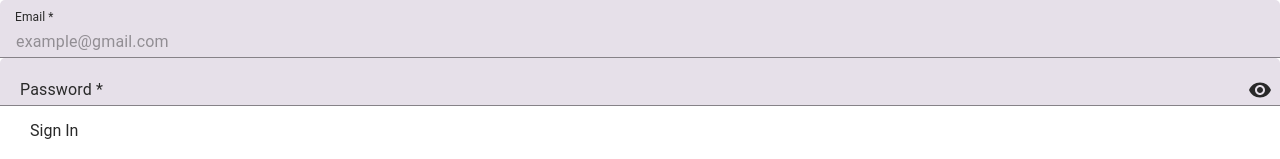
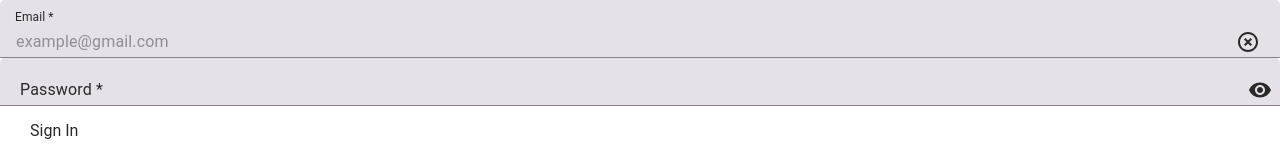
Before and after one commit to tetiana-kozak/restaurant-booking-system, a React (Create React App) app: page / in a window 1280 px wide. Shown: the top 159 px of the page. Built offline with nearby package versions, Linux system fonts and the light colour scheme.

Commit message:
feat: add clear input styles

```diff
--- a/src/components/Inputs/TextInput/TextInput.scss
+++ b/src/components/Inputs/TextInput/TextInput.scss
@@ -23,3 +23,12 @@
 .MuiFormHelperText-root {
   @apply text-error pl-16  m-0 p-0 absolute bottom-[-20px] left-0;
 }
+
+.input-clear-icon,
+.MuiSelect-icon {
+  @apply mr-20 cursor-pointer;
+}
+
+.css-1rb63tl-MuiInputBase-root-MuiInput-root {
+  @apply items-start;
+}
--- a/src/components/Inputs/TextInput/TextInput.tsx
+++ b/src/components/Inputs/TextInput/TextInput.tsx
@@ -1,4 +1,5 @@
 import { FormControl, FormHelperText, TextField } from '@mui/material'
+import HighlightOffIcon from '@mui/icons-material/HighlightOff'
 import { useField } from 'formik'
 import './TextInput.scss'
 
@@ -20,7 +21,16 @@ const TextInput = ({ ...props }: Props) => {
         InputLabelProps={{
           shrink: true,
         }}
+        InputProps={{
+          endAdornment: (
+            <HighlightOffIcon
+              fontSize={'medium'}
+              className="input-clear-icon"
+            />
+          ),
+        }}
       />
+
       {meta.touched && meta.error ? (
         <FormHelperText className="error">{meta.error}</FormHelperText>
       ) : null}
--- a/src/components/Inputs/TextInput/TextareaInput.tsx
+++ b/src/components/Inputs/TextInput/TextareaInput.tsx
@@ -1,4 +1,5 @@
 import { FormControl, FormHelperText, TextField } from '@mui/material'
+import HighlightOffIcon from '@mui/icons-material/HighlightOff'
 import { useField } from 'formik'
 
 type Props = {
@@ -21,6 +22,14 @@ const TextareaInput = ({ ...props }: Props) => {
         InputLabelProps={{
           shrink: true,
         }}
+        InputProps={{
+          endAdornment: (
+            <HighlightOffIcon
+              fontSize={'medium'}
+              className="input-clear-icon"
+            />
+          ),
+        }}
       />
 
       {meta.touched && meta.error ? (
```
